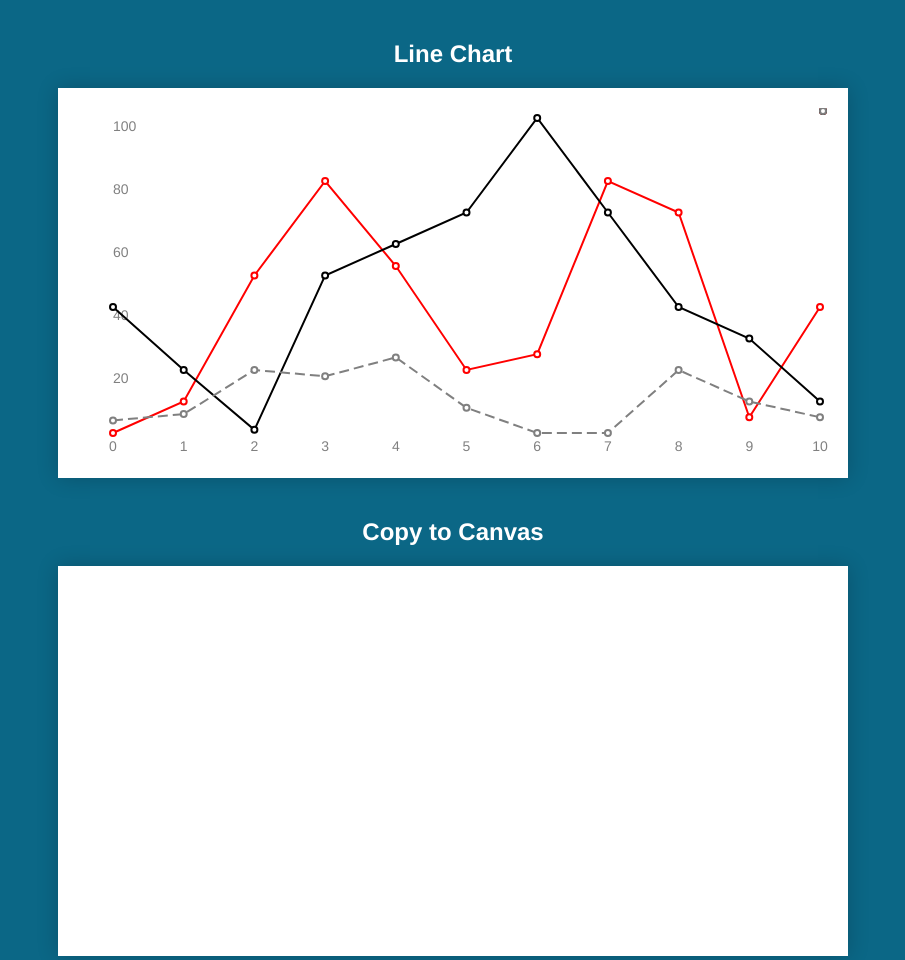
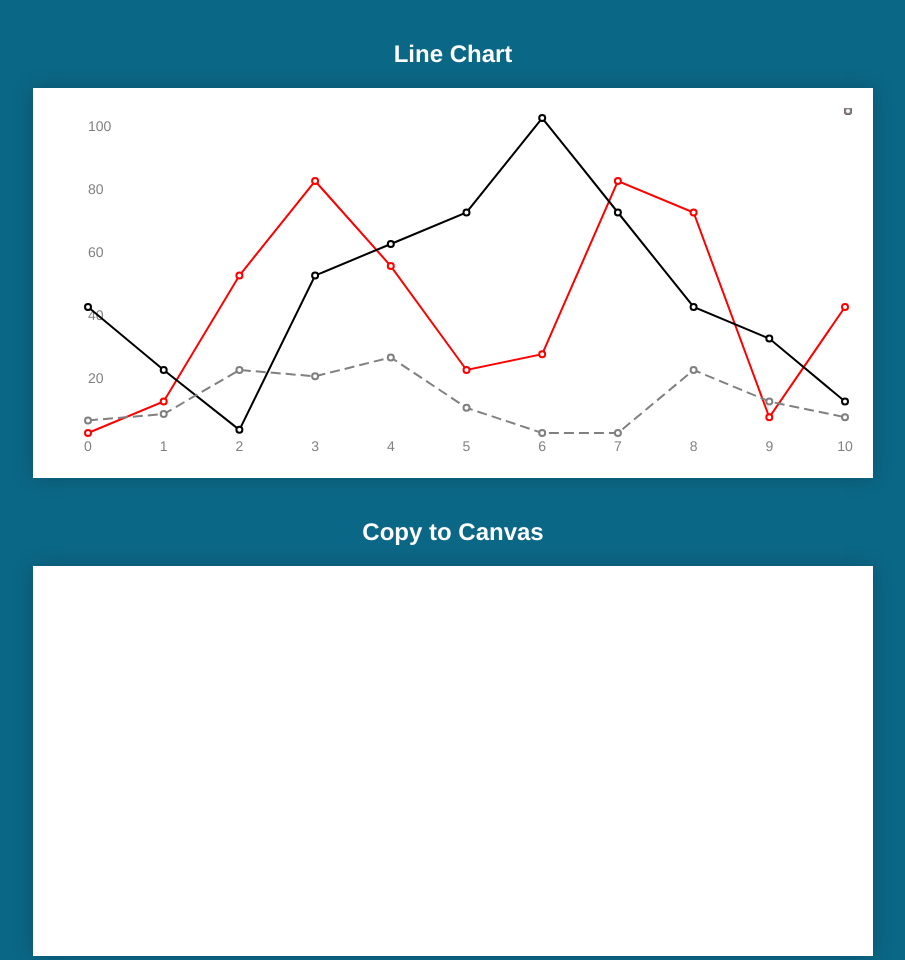
Before and after one commit to BrendansGit/chartress, a website: page demo.html in a window 1280 px wide. Shown: the top 960 px of the page, without its empty margins (187-1092 px from the left). Drawn offline with nearby package versions, Linux system fonts and the light colour scheme.

Commit message:
added screenshots

```diff
--- a/bower.json
+++ b/bower.json
@@ -18,6 +18,7 @@
     "package.json",
     "gulpfile.js",
     "node_modules",
-    "src"
+    "src",
+    "screenshots"
   ]
 }
--- a/demo.html
+++ b/demo.html
@@ -15,7 +15,7 @@
 		}
 		div , canvas{
 			margin: 0 auto 40px;
-			width: 750px;
+			width: 800px;
 			max-width: 100%;
 			height: 350px;
 			background: #fff;
@@ -29,7 +29,7 @@
 	<h2>Line Chart</h2>
 	<div class="linechart"></div>
 	<h2>Copy to Canvas</h2>
-	<canvas id="c" width="750" height="350"></canvas>
+	<canvas id="c" width="800" height="350"></canvas>
 	<script type="text/javascript">
 	document.addEventListener("DOMContentLoaded", function(event) {
 		var chart = chartress(document.querySelector('.linechart'), linechart);
```
Also changed, not shown: screenshots/column-chart.png (added), screenshots/line-chart.png (added), screenshots/pie-chart.png (added).
